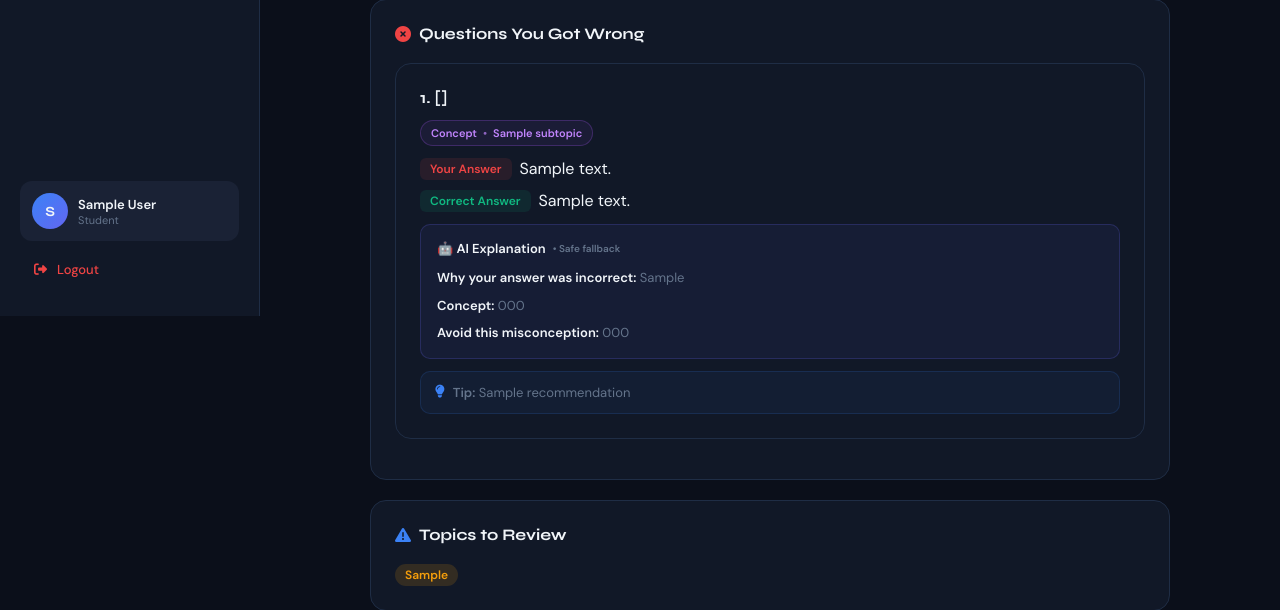
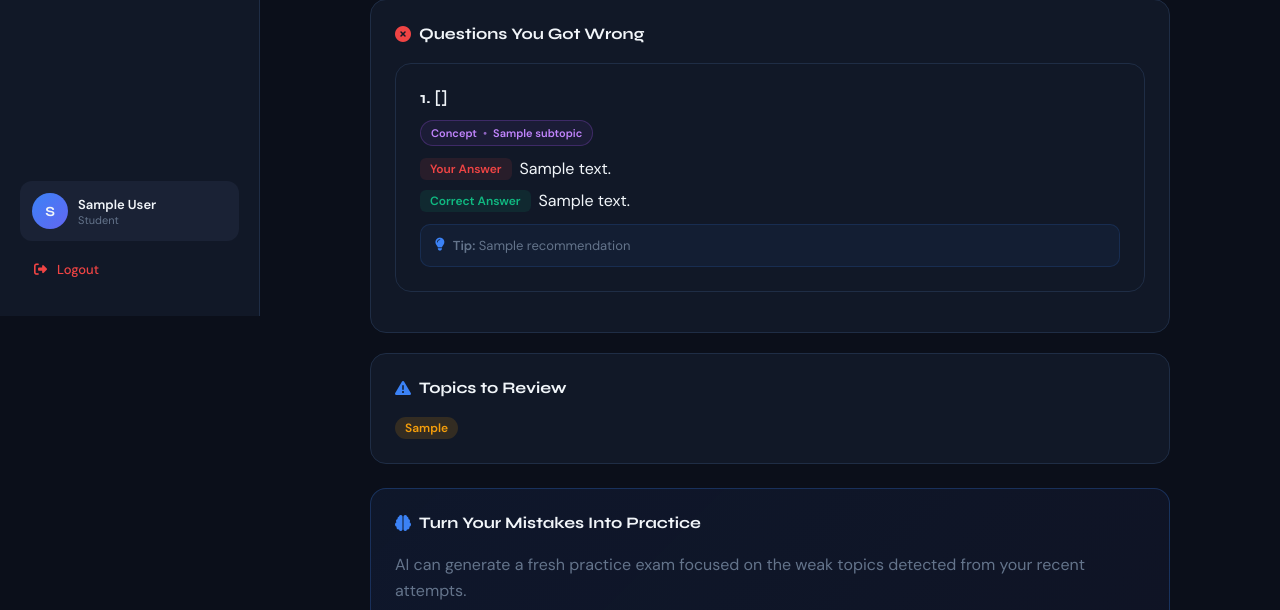
Before and after one commit to anuragbishit/AI-Exam-Analyzer, a Flask app: template templates/result.html in a window 1280 px wide. Shown: the part 484-1094 px from the top of the page. Run offline with Flask 3, Linux system fonts and the light colour scheme; the visitor is signed in with stand-in values (Sample User, id 1); tables that the repository leaves empty hold one stand-in row (values such as "Sample post"); the template is opened without the code that fills it: most values are stand-ins (such as "Sample title", 1, 10 or a date in 2020); some libraries are stand-ins or nearby versions.

Commit message:
Restore result page to completed Step 6C state

```diff
--- a/templates/result.html
+++ b/templates/result.html
@@ -34,17 +34,6 @@
     .answer-row .tag { flex-shrink:0; padding:3px 10px; border-radius:6px; font-size:12px; font-weight:600; }
     .tag-wrong   { background:rgba(239,68,68,.1);   color:#ef4444; }
     .tag-correct { background:rgba(16,185,129,.1);  color:#10b981; }
-    .ai-explanation-box {
-        background:rgba(99,102,241,.07); border:1px solid rgba(99,102,241,.22);
-        border-radius:10px; padding:14px 16px; margin-top:12px; font-size:13px;
-        color:var(--muted); line-height:1.6;
-    }
-    .ai-explanation-box .ai-title {
-        color:var(--text); font-weight:700; margin-bottom:8px;
-        display:flex; align-items:center; gap:7px;
-    }
-    .ai-explanation-box .ai-section { margin-top:7px; }
-    .ai-explanation-box .ai-label { color:var(--text); font-weight:600; }
     .rec-box {
         background:rgba(59,130,246,.06); border:1px solid rgba(59,130,246,.15);
         border-radius:10px; padding:12px 14px; margin-top:12px; font-size:13px; color:var(--muted);
@@ -108,34 +97,6 @@
                     <div class="tag tag-correct">Correct Answer</div>
                     <div>{{ item.correct_answer }}</div>
                 </div>
-                {% if item.ai_explanation %}
-                <div class="ai-explanation-box">
-                    <div class="ai-title">
-                        🤖 AI Explanation
-                        {% if item.ai_generation_method == 'gemini' %}
-                        <span style="font-size:10px;color:var(--muted);font-weight:600;">• Gemini AI</span>
-                        {% else %}
-                        <span style="font-size:10px;color:var(--muted);font-weight:600;">• Safe fallback</span>
-                        {% endif %}
-                    </div>
-                    <div class="ai-section">
-                        <span class="ai-label">Why your answer was incorrect:</span>
-                        {{ item.ai_explanation }}
-                    </div>
-                    {% if item.ai_concept %}
-                    <div class="ai-section">
-                        <span class="ai-label">Concept:</span>
-                        {{ item.ai_concept }}
-                    </div>
-                    {% endif %}
-                    {% if item.ai_misconception %}
-                    <div class="ai-section">
-                        <span class="ai-label">Avoid this misconception:</span>
-                        {{ item.ai_misconception }}
-                    </div>
-                    {% endif %}
-                </div>
-                {% endif %}
                 {% if item.recommendation %}
                 <div class="rec-box">
                     <i class="fa-solid fa-lightbulb"></i>
```
